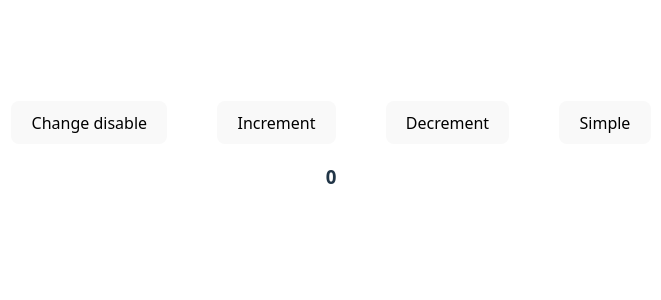
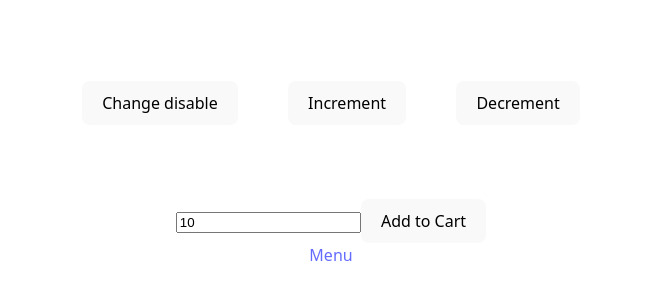
Before and after one commit to anddrews/2025-LR-S5, a React (Vite) app: page / in a window 1280 px wide. Shown: the part 226-526 px from the top of the page, without its empty margins (309-970 px from the left). Built offline with nearby package versions, Linux system fonts and the light colour scheme.

Commit message:
initial commit

```diff
--- a/src/components/container/Container.jsx
+++ b/src/components/container/Container.jsx
@@ -2,7 +2,7 @@ import { useState, useEffect, useCallback, useMemo, useRef } from 'react';
 import { Increment } from '../increment/Increment';
 import { Decrement } from '../decrement/Decrement';
 import { Button } from '../button/Button';
-
+    import {CardCount } from '../input/Input';
 import styles from './container.module.css';
 
 export const Container = () => {
@@ -15,19 +15,12 @@ export const Container = () => {
     const ref = useRef(); // {current: null}
 
     useEffect(() => {
-        console.log('from useEffect')
-        if (count.value > 4) {
-            setDisabled(true);
-        }
-
-        // setTimeout(() => {
-        //     handleIncrement();
-        // }, 10000);
+        setCount(prev => prev + 1);
 
         return () => {
             console.log('from return')
         }
-    }, []);
+    }, [location.search]);
 
     return (
         <div ref={ref} className={styles.container}>
@@ -39,6 +32,8 @@ export const Container = () => {
             </div>
             <h3>{count.value}</h3>
             <h3>{memoizedValue.value}</h3>
+            <CardCount setToCart={() => {}} id={3} initialValue={10}/>
+                <a href="/menu">Menu</a>
         </div>
     )
 }
--- /dev/null
+++ b/src/components/input/Input.jsx
@@ -0,0 +1,28 @@
+import { useState, useRef, useEffect } from 'react';
+
+export const CardCount = ({setToCart, id, initialValue}) => {
+    // const [value, setValue] = useState(0);
+    // const [error, setError] = useState(null);
+    const inputRef = useRef(null);
+
+    useEffect(() => {
+        inputRef.current.value = initialValue;
+    }, [])
+
+    return (
+        <form action="/path" method="POST" onSubmit={(e) => {
+            e.preventDefault();
+            setToCart(+e.target.elements[0].value, id);
+        }}>
+            <input
+                type="number"
+                name={id}
+                min="1"
+                // value={value}
+                // onChange={(({target:{ value}}) => {setValue(value)})}
+                ref={inputRef}
+            />
+            <button type="submit">Add to Cart</button>
+        </form>
+    )
+}
```
